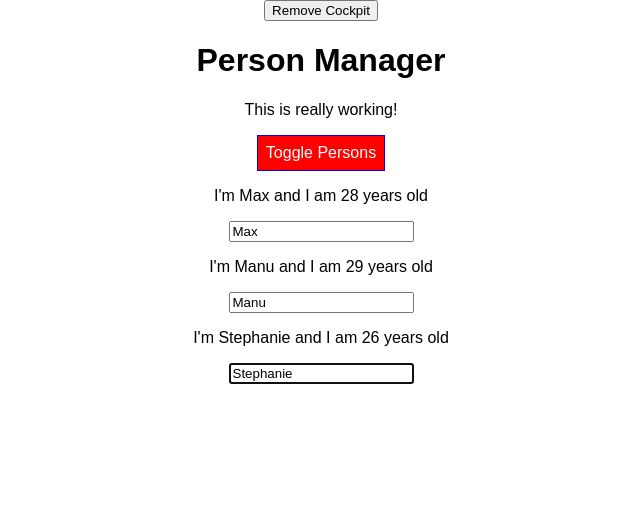
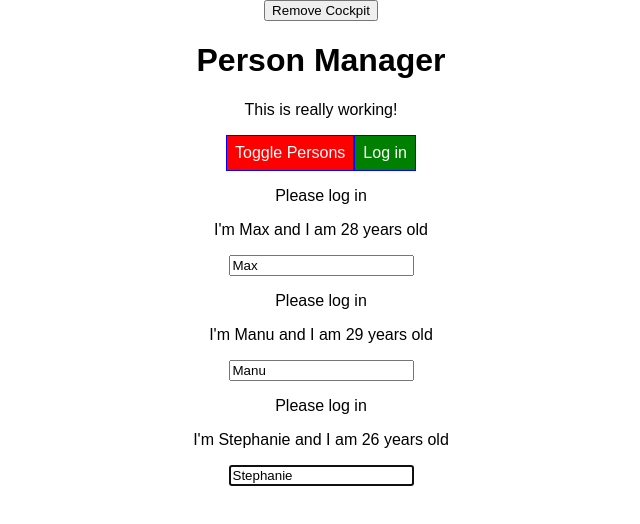
Before and after one commit to AlanAlv/react-complete-guide, a React app: page / in a window 1280 px wide. Shown: the top 524 px of the page, without its empty margins (319-959 px from the left). Built offline with nearby package versions, Linux system fonts and the light colour scheme.

Commit message:
contextType and useContext

```diff
--- a/src/components/Cockpit/Cockpit.js
+++ b/src/components/Cockpit/Cockpit.js
@@ -1,9 +1,12 @@
-import React, {useEffect, useRef}from 'react';
+import React, {useEffect, useRef, useContext}from 'react';
 import classes from './Cockpit.css';
-
+import AuthContext from '../../context/auth-context';
 
 const cockpit = (props) => {
     const toggleBtnRef = useRef(null);
+    const authContext = useContext(AuthContext);
+
+    console.log(authContext.authenticated);
 
     useEffect(() => {
         console.log('[Cockpit.js] useEffect');
@@ -45,6 +48,8 @@
             <button ref ={toggleBtnRef} className={btnClass} onClick={props.clicked}>
                 Toggle Persons
             </button>
+
+            <button onClick={authContext.login}>Log in</button>
         </div>
     );
 
--- a/src/components/Persons/Person/Person.js
+++ b/src/components/Persons/Person/Person.js
@@ -3,6 +3,8 @@
 import Aux from '../../../hoc/Auxiliary';
 import withClass from '../../../hoc/withClass';
 import classes from './Person.css';
+import AuthContext from '../../../context/auth-context'
+
 
 //For React scripsts >=2 './Person.module.css';
 
@@ -13,9 +15,13 @@
         this.inputElementRef = React.createRef();
 
     }
+
+    static contextType = AuthContext;
+
     componentDidMount(){
         //this.inputElement.focus();
         this.inputElementRef.current.focus();
+        console.log(this.context.authenticated);
     }
 
     render(){
@@ -23,6 +29,10 @@
         return(
             //<div className={classes.Person}>
             <Aux>
+
+                {
+                    this.context.authenticated ? <p>Authenticated</p> : <p>Please log in</p>
+                }
                 <p onClick={this.props.click}>
                     I'm {this.props.name} and I am {this.props.age} years old
                 </p>
--- a/src/containers/App.js
+++ b/src/containers/App.js
@@ -4,6 +4,8 @@
 import Cockpit from '../components/Cockpit/Cockpit'
 import withClass from '../hoc/withClass';
 import Aux from '../hoc/Auxiliary';
+import AuthContext from '../context/auth-context';
+
 
 class App extends Component {
   constructor(props){
@@ -19,7 +21,8 @@
     otherState: 'some other value',
     showPersons: false,
     showCockpit: true,
-    changeCounter: 0
+    changeCounter: 0,
+    authenticated: false
   }
 
   static getDerivedStateFromProps(props, state){
@@ -73,6 +76,10 @@
     this.setState({showPersons: !doesShow});
   }
 
+  loginHandler = () => {
+    this.setState({authenticated: true});
+  }
+
   render () {
     console.log('[App.js] rendering...');
     let persons = null;
@@ -89,9 +96,18 @@
 
     return (
       <Aux>
-        <button onClick={() => {
+        <button
+          onClick={() => {
             this.setState({showCockpit: false});
-        }}>Remove Cockpit</button>
+          }
+        }>
+          Remove Cockpit
+        </button>
+        <AuthContext.Provider
+          value={{
+            authenticated: this.state.authenticated,
+            login: this.loginHandler
+          }}>
           {this.state.showCockpit ? <Cockpit
             title={this.props.appTitle}
             showPersons={this.state.showPersons}
@@ -99,6 +115,7 @@
             clicked={this.togglePersonsHandler}
           /> : null}
           {persons}
+        </AuthContext.Provider>
 
       </Aux>
     );
--- /dev/null
+++ b/src/context/auth-context.js
@@ -0,0 +1,8 @@
+import React from 'react';
+
+const authContext = React.createContext({
+    authenticated: false,
+    login: () => {}
+});
+
+export default authContext;
```
Lines whose indentation alone changed are shown as unchanged.
